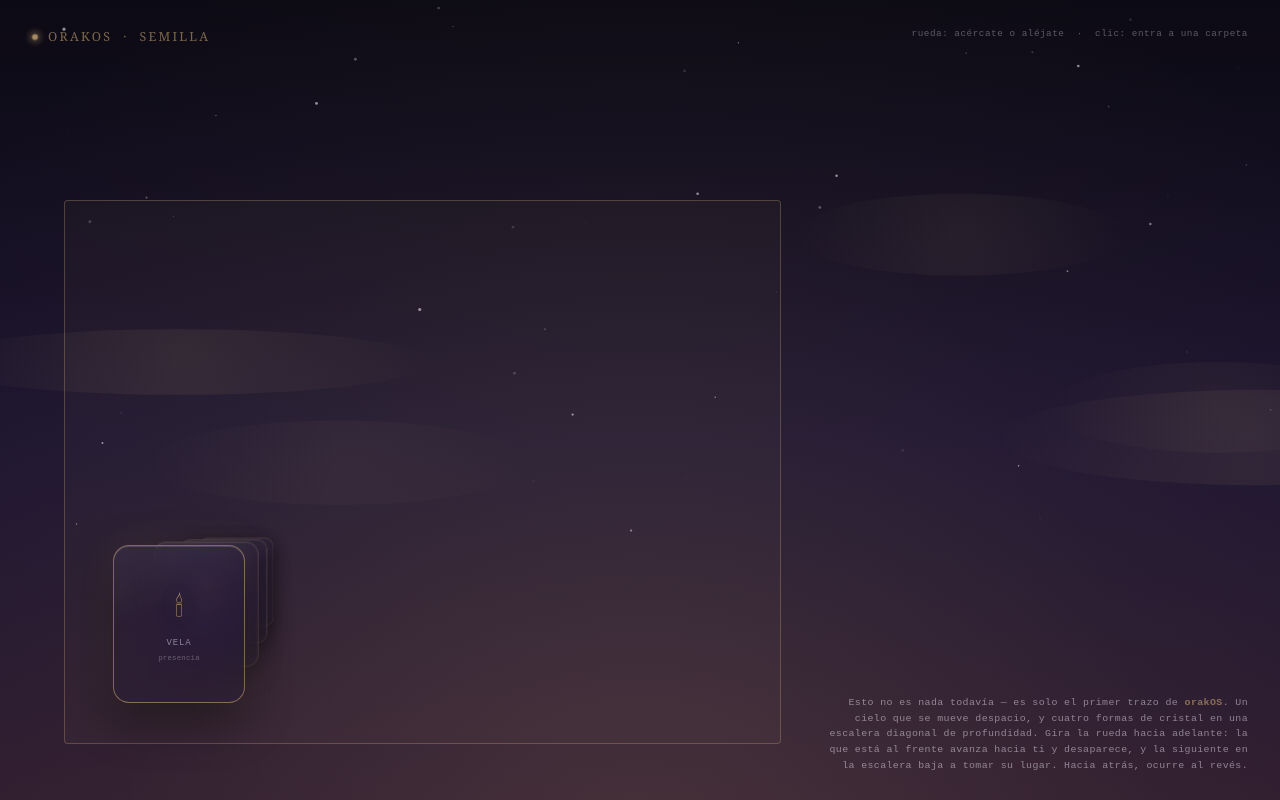
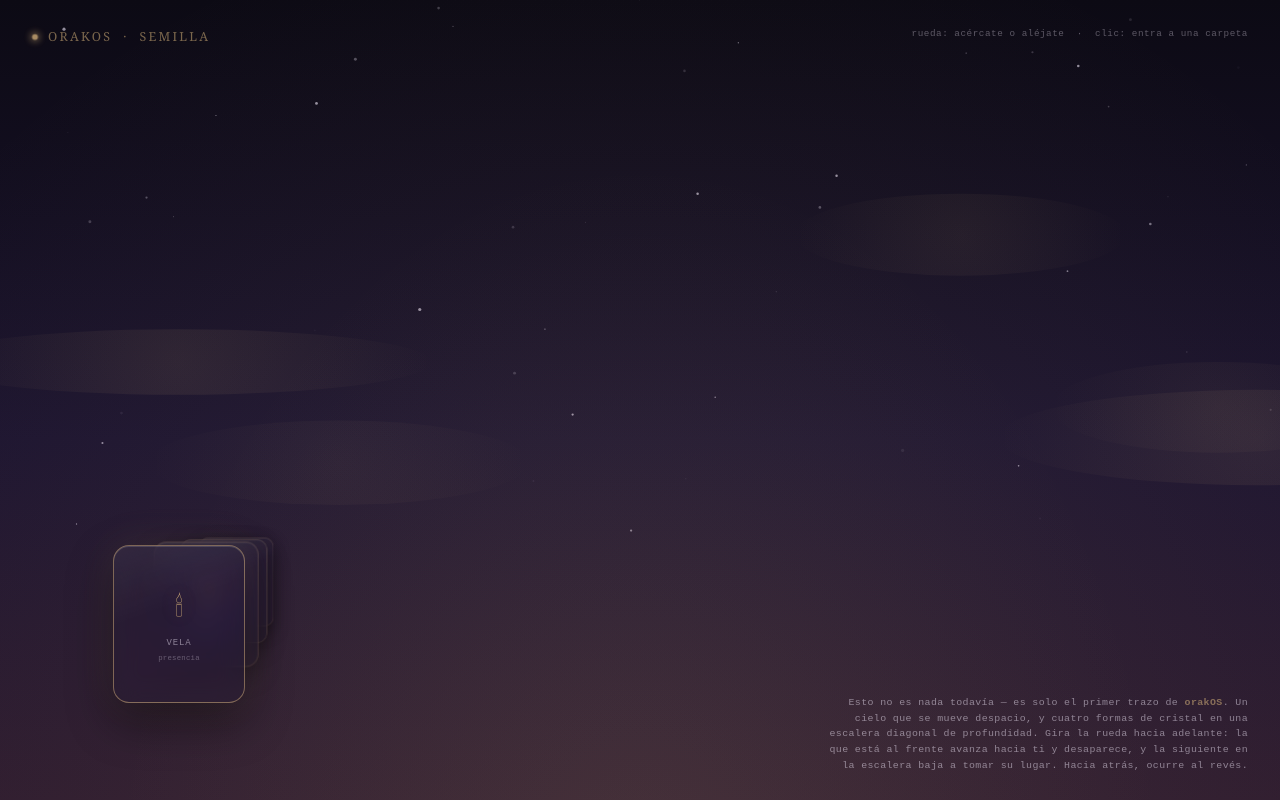
Before and after one commit to yourfriendjack/orakOS, a plain HTML site: page index.html in a window 1280 px wide. Drawn offline with Linux system fonts and the light colour scheme; animation ran at ten frames a second.

Commit message:
Quitar el recuadro de marco transparente

```diff
--- a/index.html
+++ b/index.html
@@ -65,15 +65,6 @@ html,body{
 .deck{
   position:absolute;inset:0;
   transform-style:preserve-3d;
-}
-.frame{
-  position:absolute;
-  left:5%;bottom:7%;
-  width:56%;height:68%;
-  border:1px solid rgba(214,178,122,0.28);
-  border-radius:4px;
-  background:rgba(214,178,122,0.03);
-  pointer-events:none;
 }
 .icon{
   position:absolute;
@@ -235,7 +226,6 @@ html,body{
 <div class="hint">rueda: acércate o aléjate &nbsp;·&nbsp; clic: entra a una carpeta</div>
 
 <div class="stage" id="stage">
-  <div class="frame" id="frame"></div>
   <div class="deck" id="deck"></div>
 </div>
 
```
